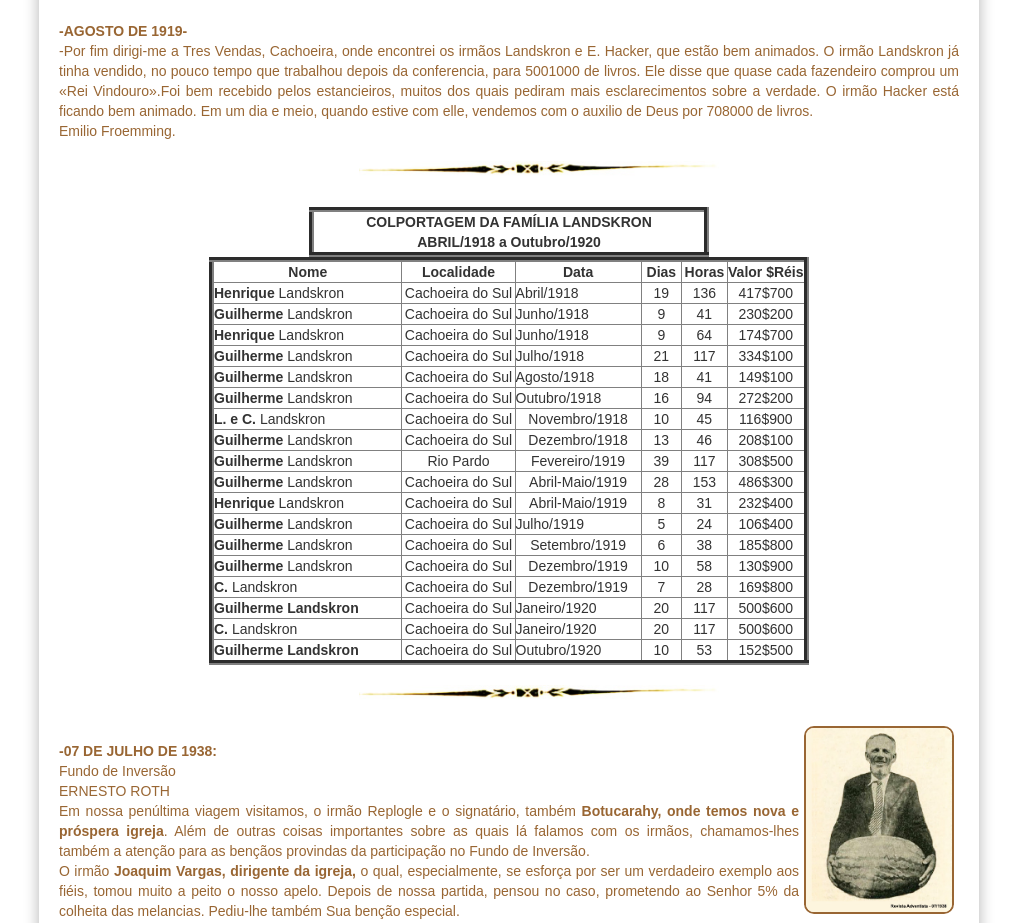
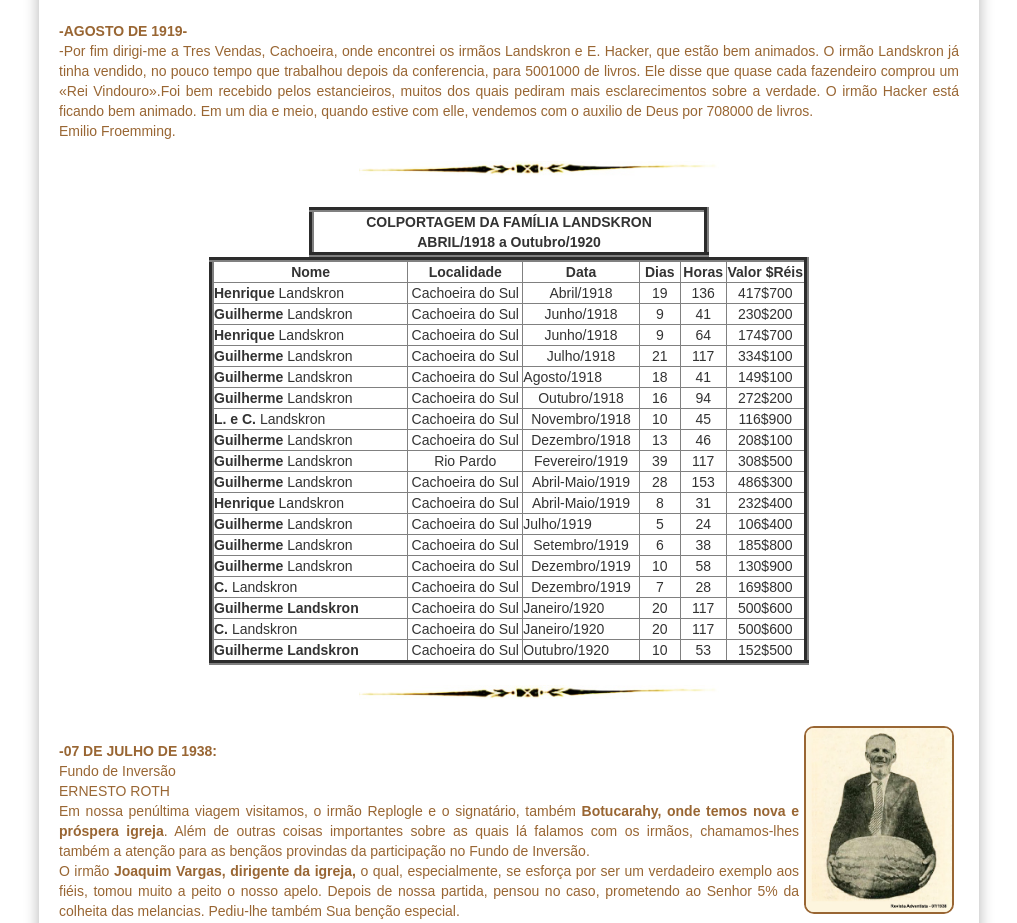
Before and after one commit to claudiovargas1955/claudiovargas1955.github.io, a Jekyll site: the page built from _pages/história-da-iasd-bosque.html, in a window 1280 px wide. Shown: the part 1636-2559 px from the top of the page, without its empty margins (131-1148 px from the left). Built offline with Jekyll 4.4.1, drawn with Linux system fonts in a browser that asks for light colours; some web fonts are replaced.

Commit message:
Update história-da-iasd-bosque.html

```diff
--- a/_pages/história-da-iasd-bosque.html
+++ b/_pages/história-da-iasd-bosque.html
@@ -177,9 +177,9 @@ Emilio Froemming.<br>
 
         </tr>
         <tr>
-           <td align="left" width="300px"><b>Henrique</b> Landskron</td>
+           <td align="left" width="250px"><b>Henrique</b> Landskron</td>
            <td align="center" width="150px">Cachoeira do Sul</td>
-           <td align="left" width="150">Abril/1918</td>
+           <td align="center" width="130">Abril/1918</td>
            <td align="center">19</td>
            <td align="center">136</td>
            <td align="center" width="100px">417$700</td>
@@ -187,7 +187,7 @@ Emilio Froemming.<br>
            <tr>
            <td align="left" width="300px"><b>Guilherme </b>Landskron</td>
            <td align="center" width="150px">Cachoeira do Sul</td>
-           <td align="left">Junho/1918</td>
+           <td align="center">Junho/1918</td>
            <td align="center">9</td>
            <td align="center">41</td>
            <td align="center">230$200</td>
@@ -195,7 +195,7 @@ Emilio Froemming.<br>
         <tr>
            <td align="left" width="300px"><b>Henrique</b> Landskron</td>
            <td align="center" width="50px">Cachoeira do Sul</td>
-           <td align="left">Junho/1918</td>
+           <td align="center">Junho/1918</td>
            <td align="center">9</td>
            <td align="center">64</td>
            <td align="center">174$700</td>
@@ -203,7 +203,7 @@ Emilio Froemming.<br>
         <tr>
            <td align="left" width="300px"><b>Guilherme</b> Landskron</td>
            <td align="center" width="50px">Cachoeira do Sul</td>
-           <td align="left">Julho/1918</td>
+           <td align="center">Julho/1918</td>
            <td align="center">21</td>
            <td align="center">117</td>
            <td align="center">334$100</td>
@@ -219,7 +219,7 @@ Emilio Froemming.<br>
         <tr>
            <td align="left" width="300px"><b>Guilherme</b> Landskron</td>
            <td align="center" width="50px">Cachoeira do Sul</td>
-           <td align="left">Outubro/1918</td>
+           <td align="center">Outubro/1918</td>
            <td align="center">16</td>
            <td align="center">94</td>
            <td align="center">272$200</td>
```
